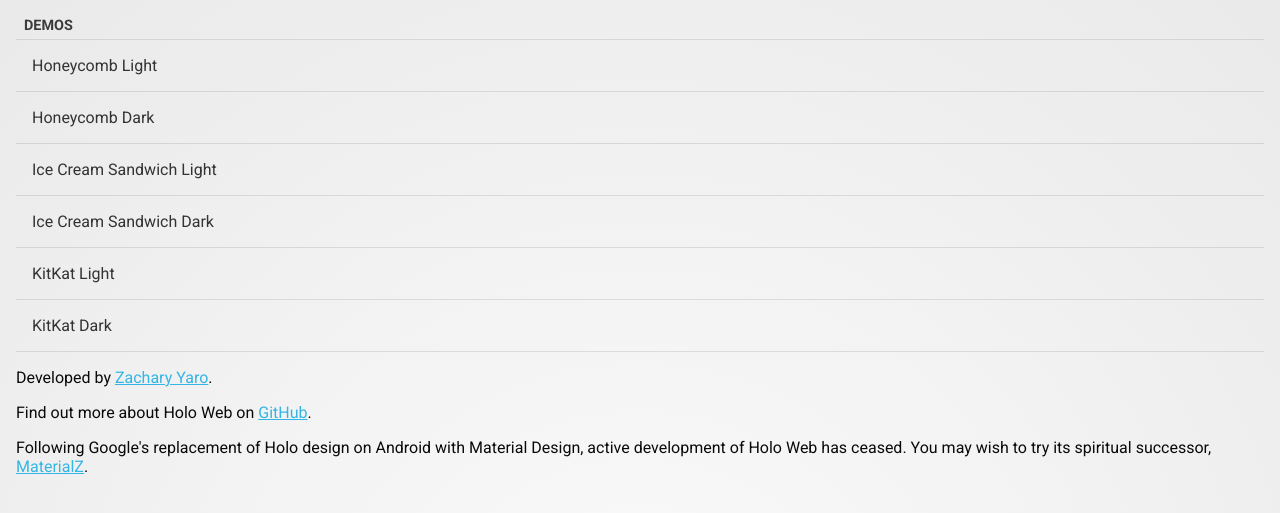
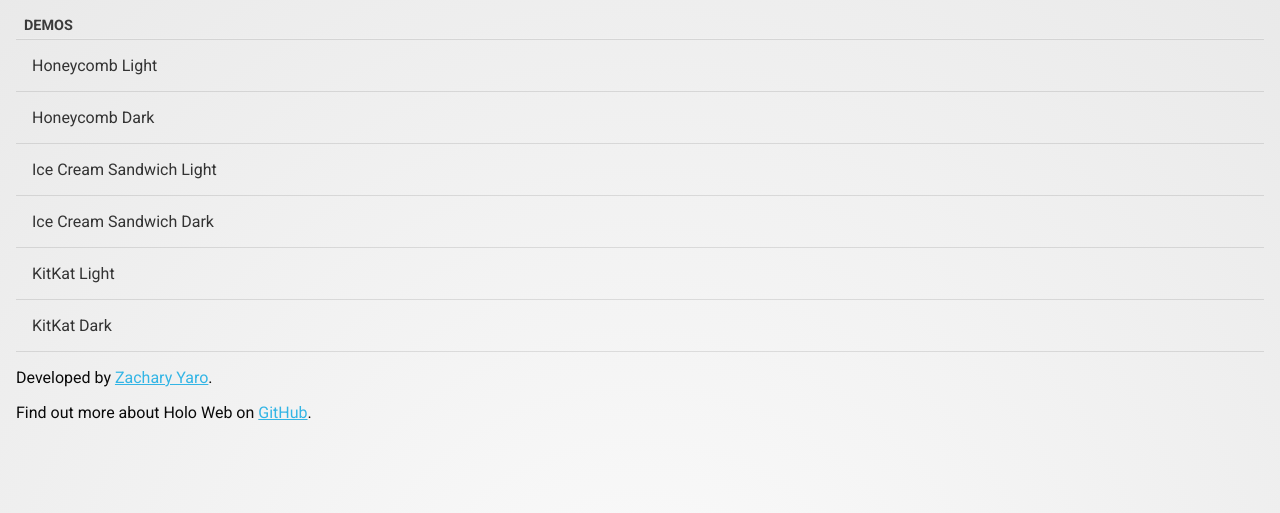
Before and after one commit to halohash/BlobOS, a plain HTML site: page holo-web/index.html in a window 1280 px wide. Shown: the part 103-616 px from the top of the page. Drawn offline with Linux system fonts and the light colour scheme.

Commit message:
no material

```diff
--- a/holo-web/index.html
+++ b/holo-web/index.html
@@ -74,8 +74,5 @@
 		<p>
 			Find out more about Holo Web on <a href="https://github.com/zmyaro/holo-web" target="_blank">GitHub</a>.
 		</p>
-		<p>
-			Following Google's replacement of Holo design on Android with Material Design, active development of Holo Web has ceased.  You may wish to try its spiritual successor, <a href="https://materialz.dev" target="_blank">MaterialZ</a>.
-		</p>
 	</body>
 </html>
```
